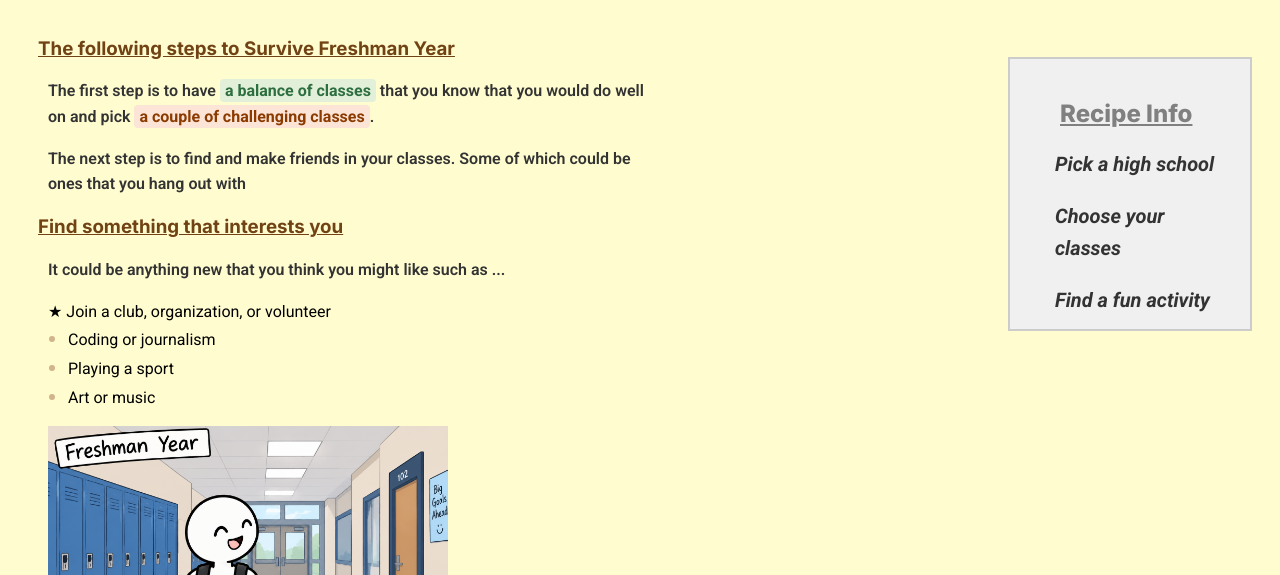
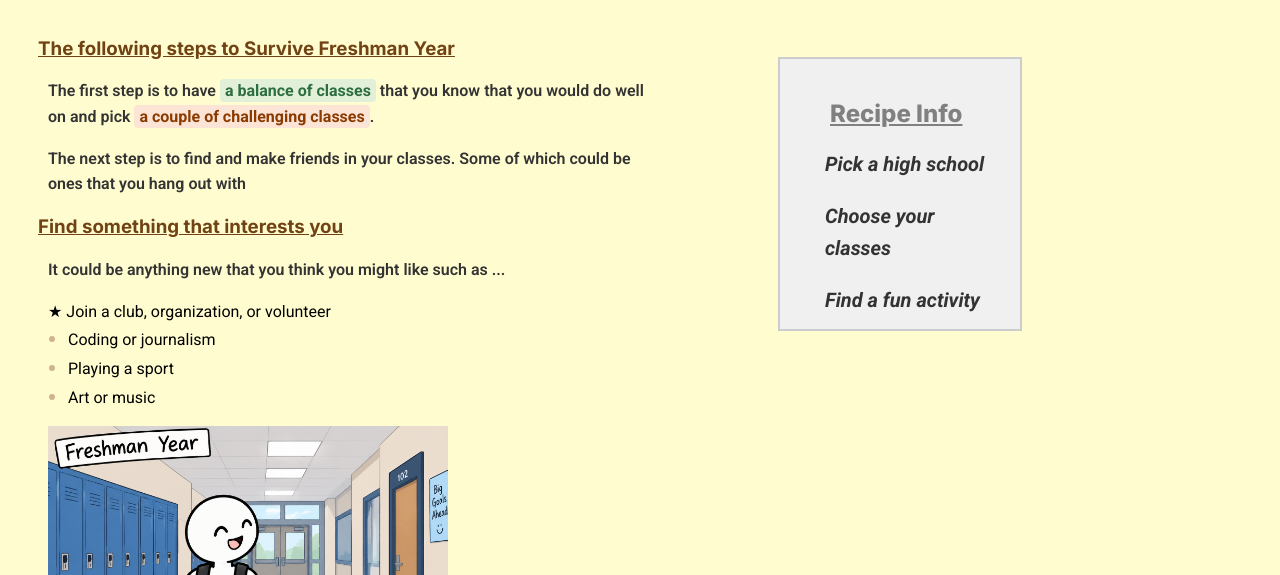
Before and after one commit to IACS-26-27/web-design-1-recipe-assignment-adamtiacs, a website: page index.html in a window 1280 px wide. Shown: the part 225-800 px from the top of the page. Drawn offline with Linux system fonts and the light colour scheme.

Commit message:
moved box to get closer to

```diff
--- a/styles.css
+++ b/styles.css
@@ -64,7 +64,8 @@ p {
   background-color: #f0f0f0;
   border: 2px solid #ccc;
   padding: 20px;
-  margin: 20px;
+  margin-right: 250px;
+  margin-top: 20px;
   width: 200px;
   height: 230px;
   text-align: left;
```
